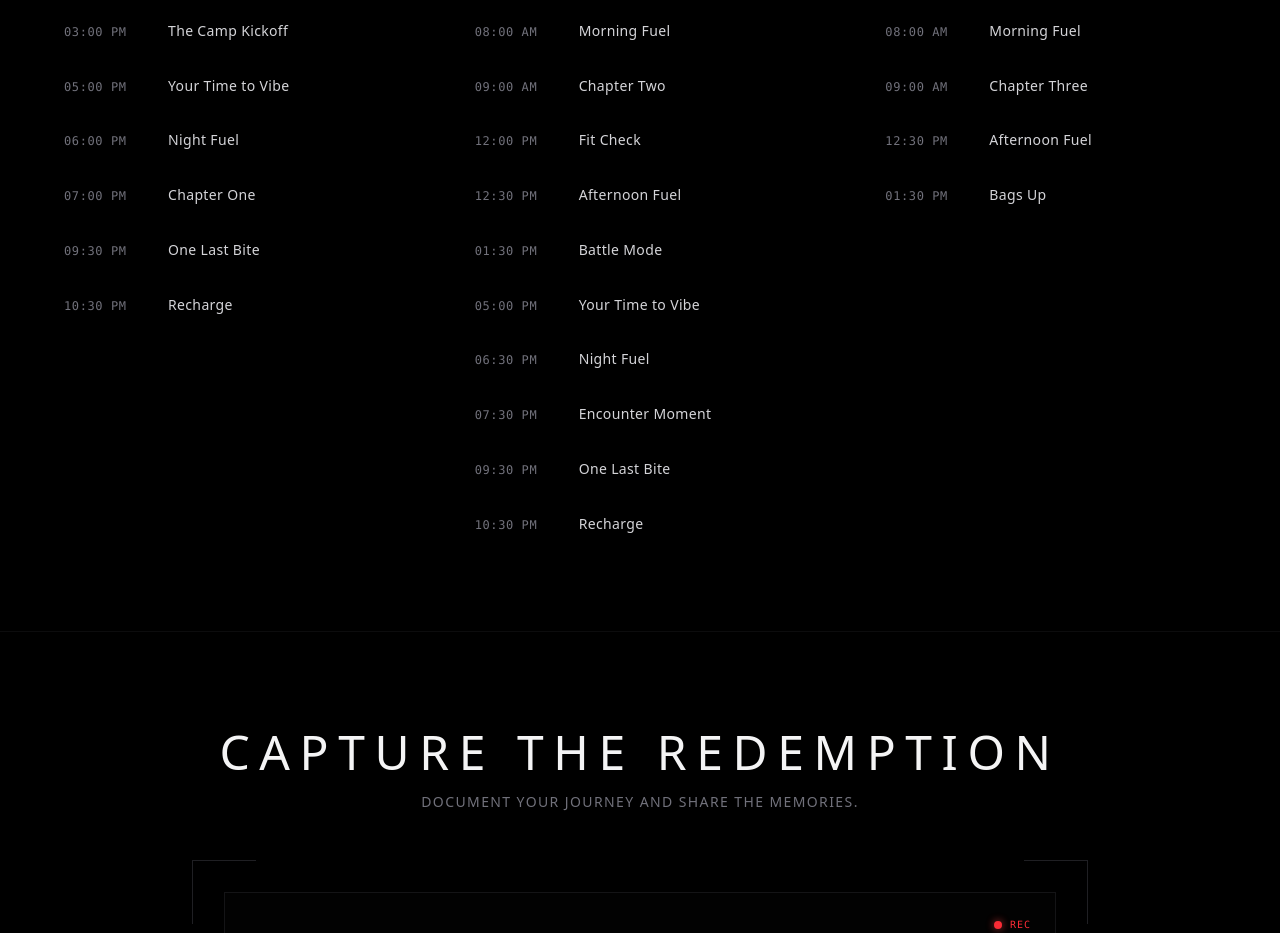
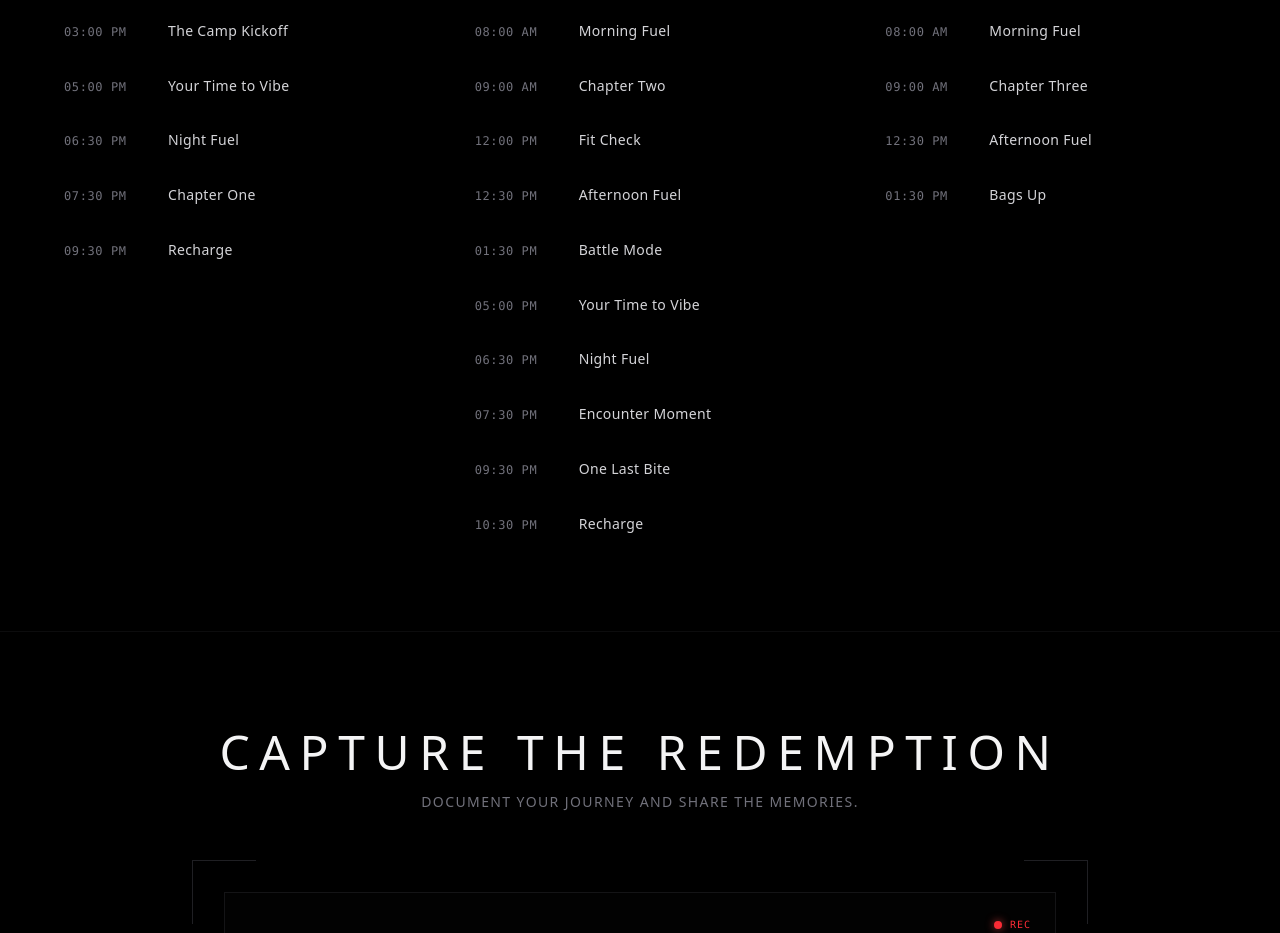
Before and after one commit to andrewkannan/redemption, a Next.js app: page / in a window 1280 px wide. Shown: the part 1520-2453 px from the top of the page. Built offline with nearby package versions, Linux system fonts and the light colour scheme; no server answers; the database is empty.

Commit message:
Update Day 1 itinerary schedule

```diff
--- a/src/components/sections/Itinerary.tsx
+++ b/src/components/sections/Itinerary.tsx
@@ -10,10 +10,9 @@ const days = [
       { time: "02:30 PM", desc: "Touchdown" },
       { time: "03:00 PM", desc: "The Camp Kickoff" },
       { time: "05:00 PM", desc: "Your Time to Vibe" },
-      { time: "06:00 PM", desc: "Night Fuel" },
-      { time: "07:00 PM", desc: "Chapter One" },
-      { time: "09:30 PM", desc: "One Last Bite" },
-      { time: "10:30 PM", desc: "Recharge" },
+      { time: "06:30 PM", desc: "Night Fuel" },
+      { time: "07:30 PM", desc: "Chapter One" },
+      { time: "09:30 PM", desc: "Recharge" },
     ]
   },
   {
```
